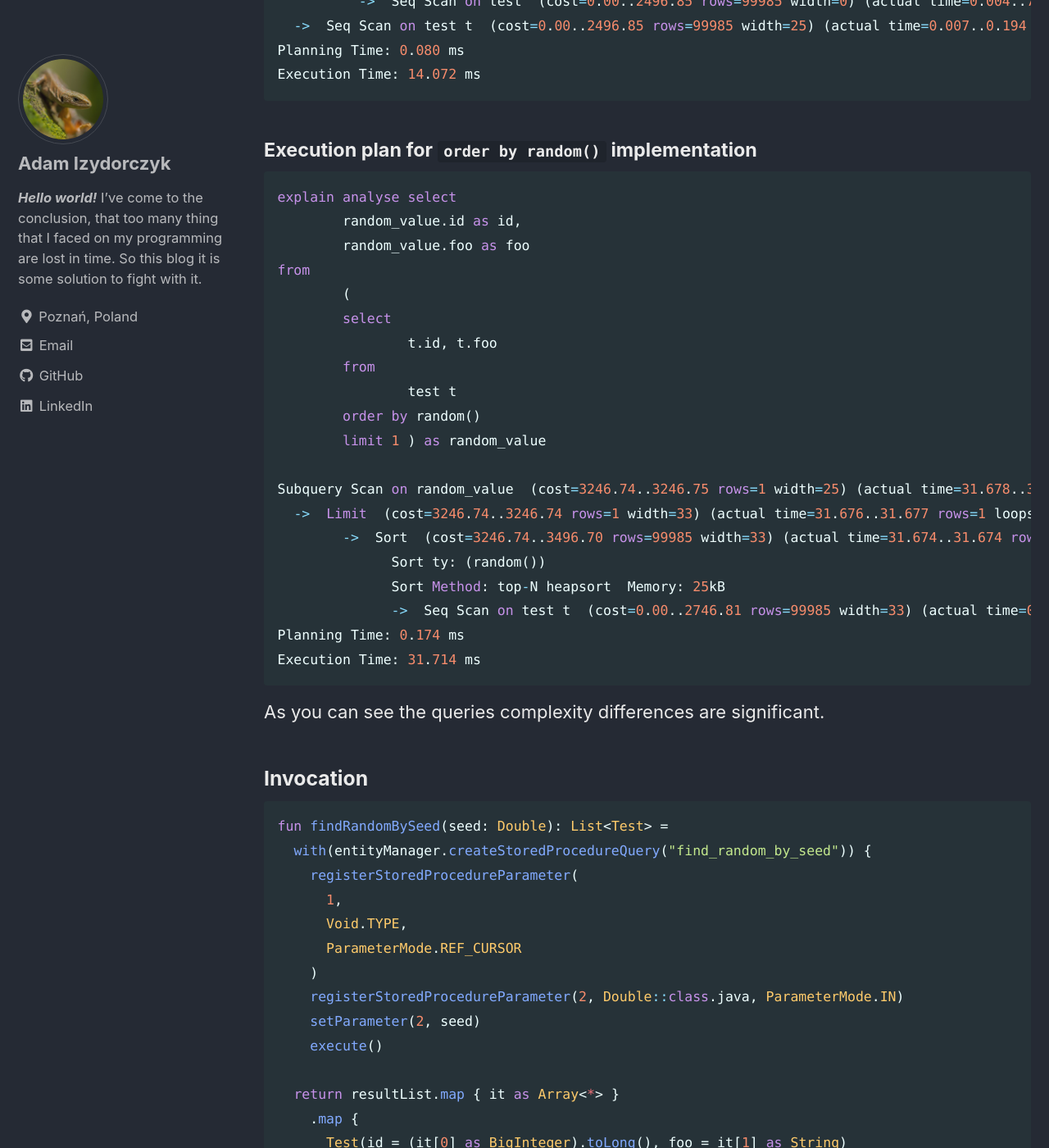
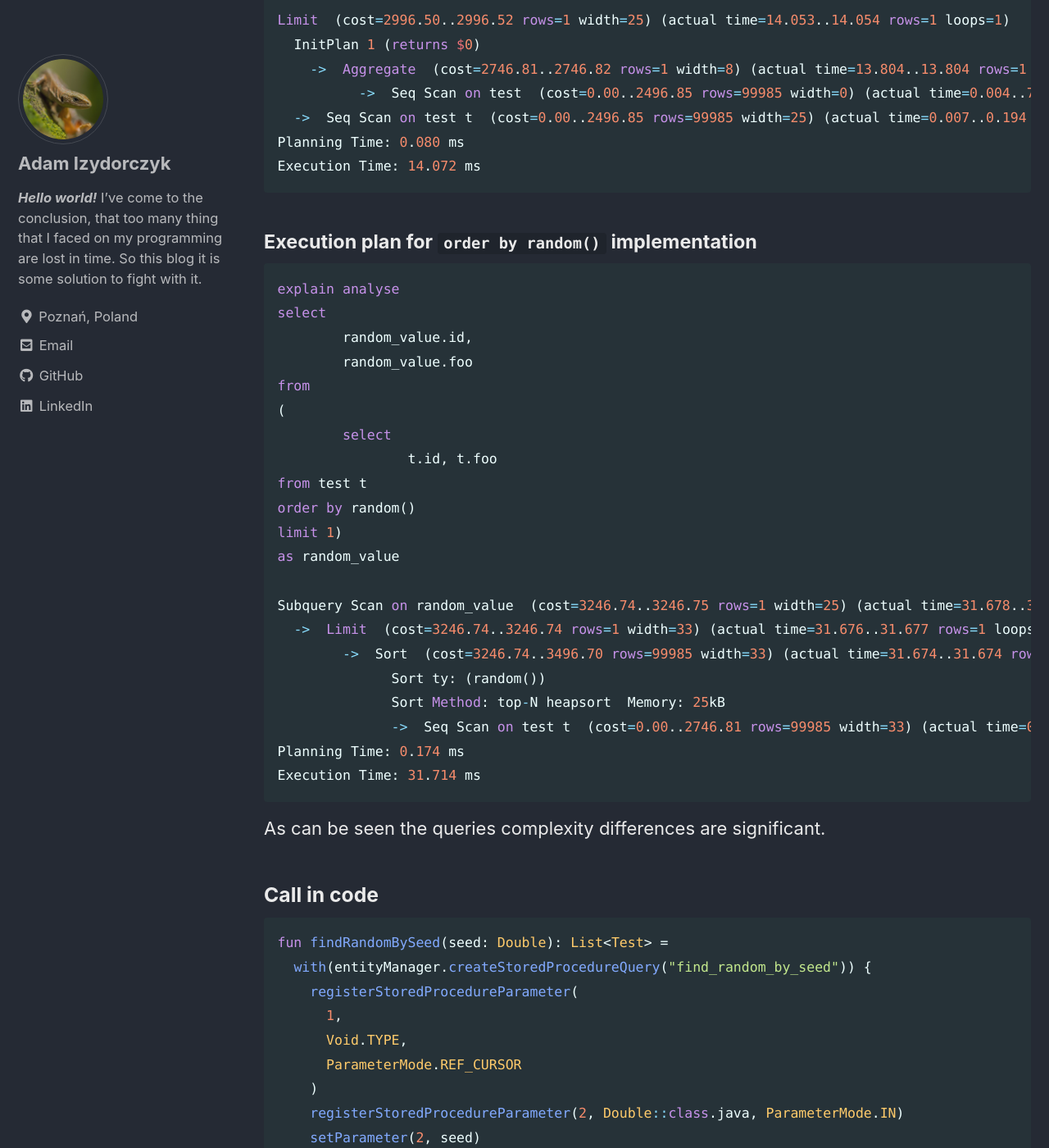
Before and after one commit to AdamIzydorczyk/adamizydorczyk.github.io, a Jekyll site: the page built from _posts/2022-08-30-random-values-from-postgresql-in-intervals.md, in a window 1280 px wide and 1400 px high, scrolled down 1879 px. Shown: the whole window at 82% size. Built offline with Jekyll 4.4.1, drawn with Linux system fonts in a browser that asks for light colours; cached includes are drawn as plain includes; some of the changed text lies outside the part shown.

Commit message:
post 2022-08-30-random-values-from-postgresql-in-intervals.md

````diff
--- a/_posts/2022-08-30-random-values-from-postgresql-in-intervals.md
+++ b/_posts/2022-08-30-random-values-from-postgresql-in-intervals.md
@@ -12,10 +12,14 @@ tags:
 As part of the search for optimal solutions, I've been looking for a way to get a different value from the database once a day with the lowest possible cost.
 A first thought that was born was to move process of random selection to the database instead of application.
 
+---
+
 #### Versions
 - `kotlin:1.6.21`
 - `postgres:14.5`
 - `hibernate:5.6.10`
+
+---
 
 ### Procedure
 ```sql
@@ -26,21 +30,22 @@ perform setseed(seed);
 open random_result for
 select
 random_value.id,
-random_value.foo,
+random_value.foo
 from
 (
   select
     t.id, t.foo
 from
 test t offset floor(random() * ( select count(*) from test ))
-limit 1 ) as random_value
+limit 1 )
+as random_value
 
 return random_result;
 end;
 
 $$ language plpgsql;
 ```
-This query could be shorter by using `order by random()`, but for performance reasons i chose `floor(random() * count(*))`
+This query could be shorter by using `order by random()`, but for performance reasons I chose `floor(random() * count(*))`.
 
 #### Execution plan for `floor(random() * count(*))` implementation
 
@@ -48,14 +53,15 @@ This query could be shorter by using `order by random()`, but for performance re
 explain analyse
 select
 random_value.id,
-random_value.foo,
+random_value.foo
 from
 (
   select
     t.id, t.foo
-from
-test t offset floor(random() * ( select count(*) from test ))
-limit 1 ) as random_value
+from test t
+offset floor(random() * ( select count(*) from test ))
+limit 1)
+as random_value
 
 Limit  (cost=2996.50..2996.52 rows=1 width=25) (actual time=14.053..14.054 rows=1 loops=1)
   InitPlan 1 (returns $0)
@@ -69,17 +75,18 @@ Execution Time: 14.072 ms
 #### Execution plan for `order by random()` implementation
 
 ```sql
-explain analyse select
-	random_value.id as id,
-	random_value.foo as foo
+explain analyse
+select
+	random_value.id,
+	random_value.foo
 from
-	(
+(
 	select
 		t.id, t.foo
-	from
-		test t
-	order by random()
-	limit 1 ) as random_value
+from test t
+order by random()
+limit 1)
+as random_value
 
 Subquery Scan on random_value  (cost=3246.74..3246.75 rows=1 width=25) (actual time=31.678..31.679 rows=1 loops=1)
   ->  Limit  (cost=3246.74..3246.74 rows=1 width=33) (actual time=31.676..31.677 rows=1 loops=1)
@@ -91,9 +98,9 @@ Planning Time: 0.174 ms
 Execution Time: 31.714 ms
 ```
 
-As you can see the queries complexity differences are significant.
+As can be seen the queries complexity differences are significant.
 
-### Invocation
+### Call in code
 
 ```kotlin
 fun findRandomBySeed(seed: Double): List<Test> =
````
Also changed, not shown: _posts/2022-08-27-adventure-with-ratpack-and-postgresql-r2dbc-beginning.md (+6 -1 lines), _posts/2022-08-28-sql-existing-checking-rediscovered.md (+9 -3 lines), _posts/2022-08-29-using-path-params-in-constraint-validator.md (+6 -0 lines).
